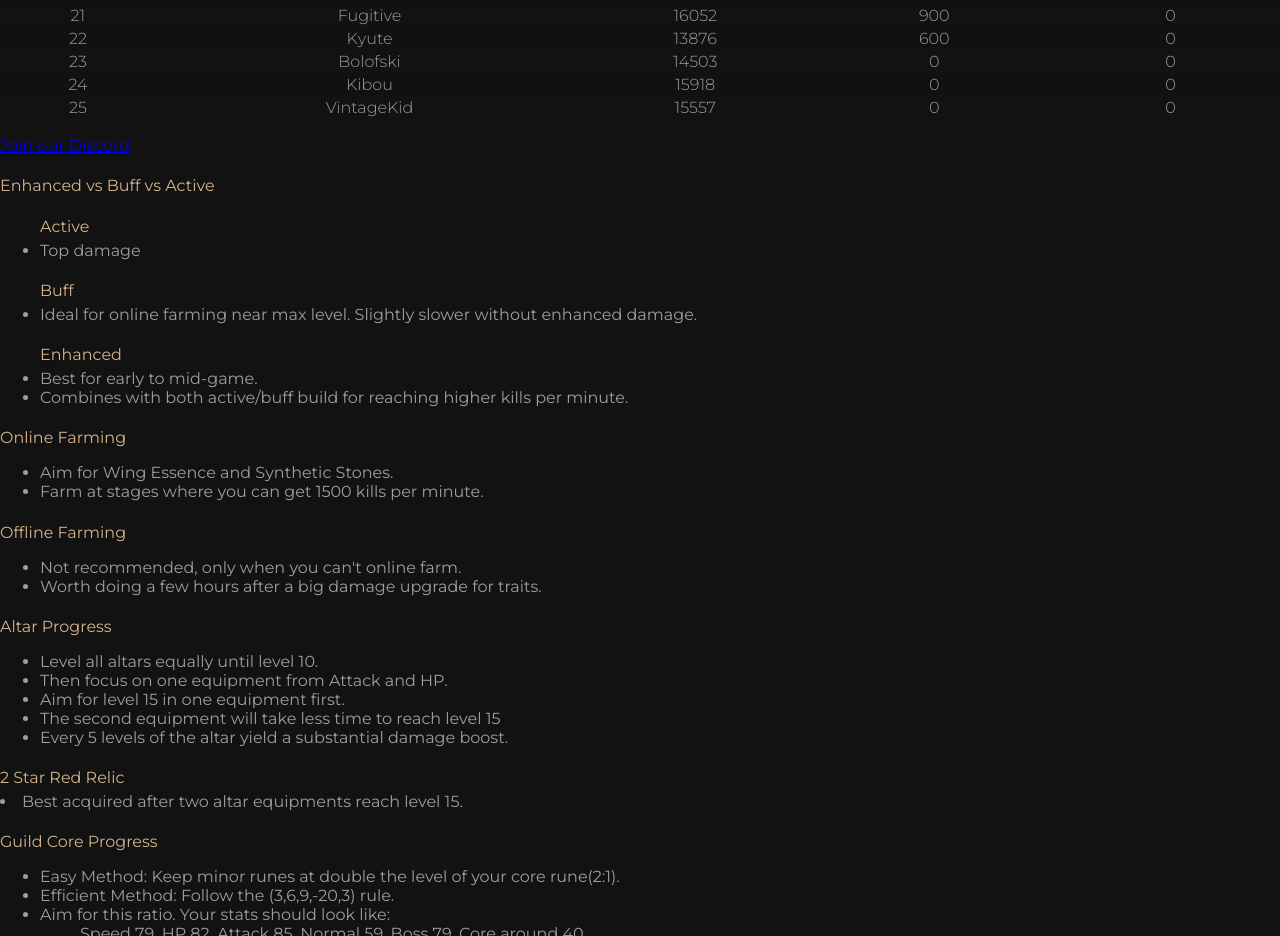
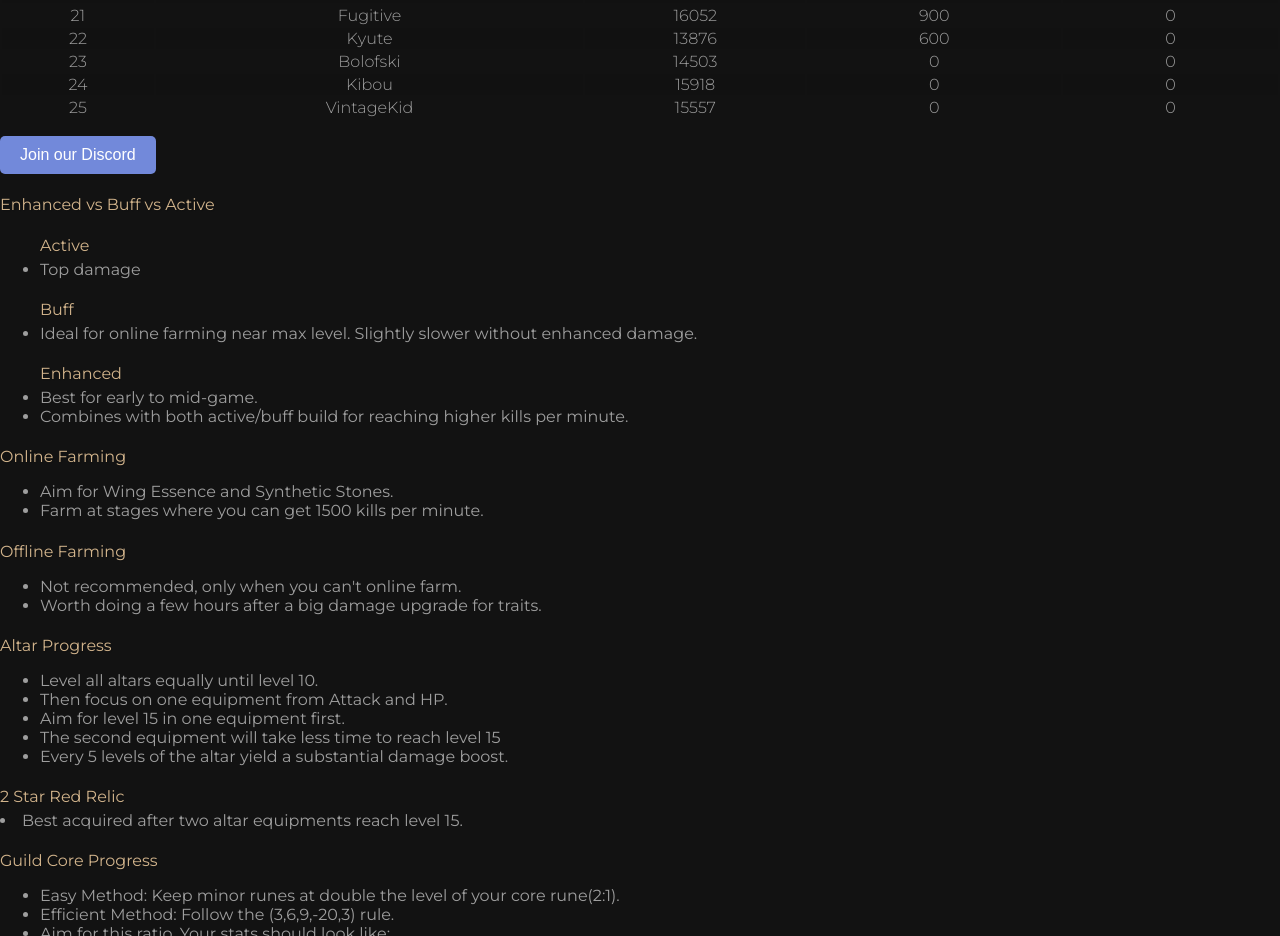
Before and after one commit to SenrikGames/herb, a plain HTML site: page index.html in a window 1280 px wide. Shown: the part 823-1759 px from the top of the page. Drawn offline with Linux system fonts and the light colour scheme.

Commit message:
Update style.css

```diff
--- a/style.css
+++ b/style.css
@@ -33,7 +33,21 @@ spline-viewer{
   padding: 10px;
 
 }
+.discord-button {
+  display: inline-block;
+  background-color: #7289DA; /* Discord's primary color */
+  color: white;
+  padding: 10px 20px;
+  border-radius: 5px;
+  text-decoration: none;
+  font-family: Arial, sans-serif;
+  font-size: 16px;
+  transition: background-color 0.3s ease;
+}
 
+.discord-button:hover {
+  background-color: #677BC4; /* Darker shade of Discord's primary color */
+}
 
 
 /* Custom color for h2 */
```
